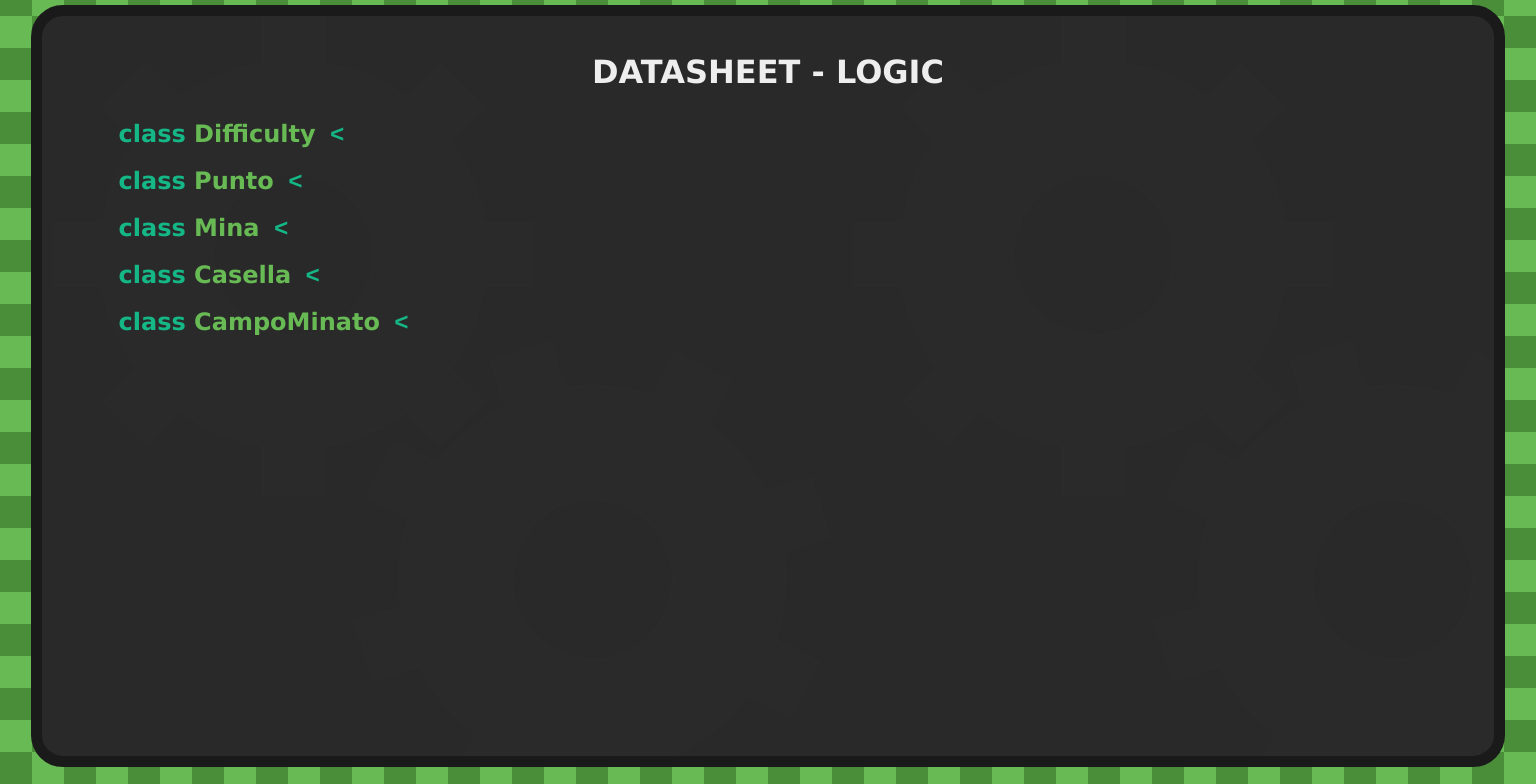
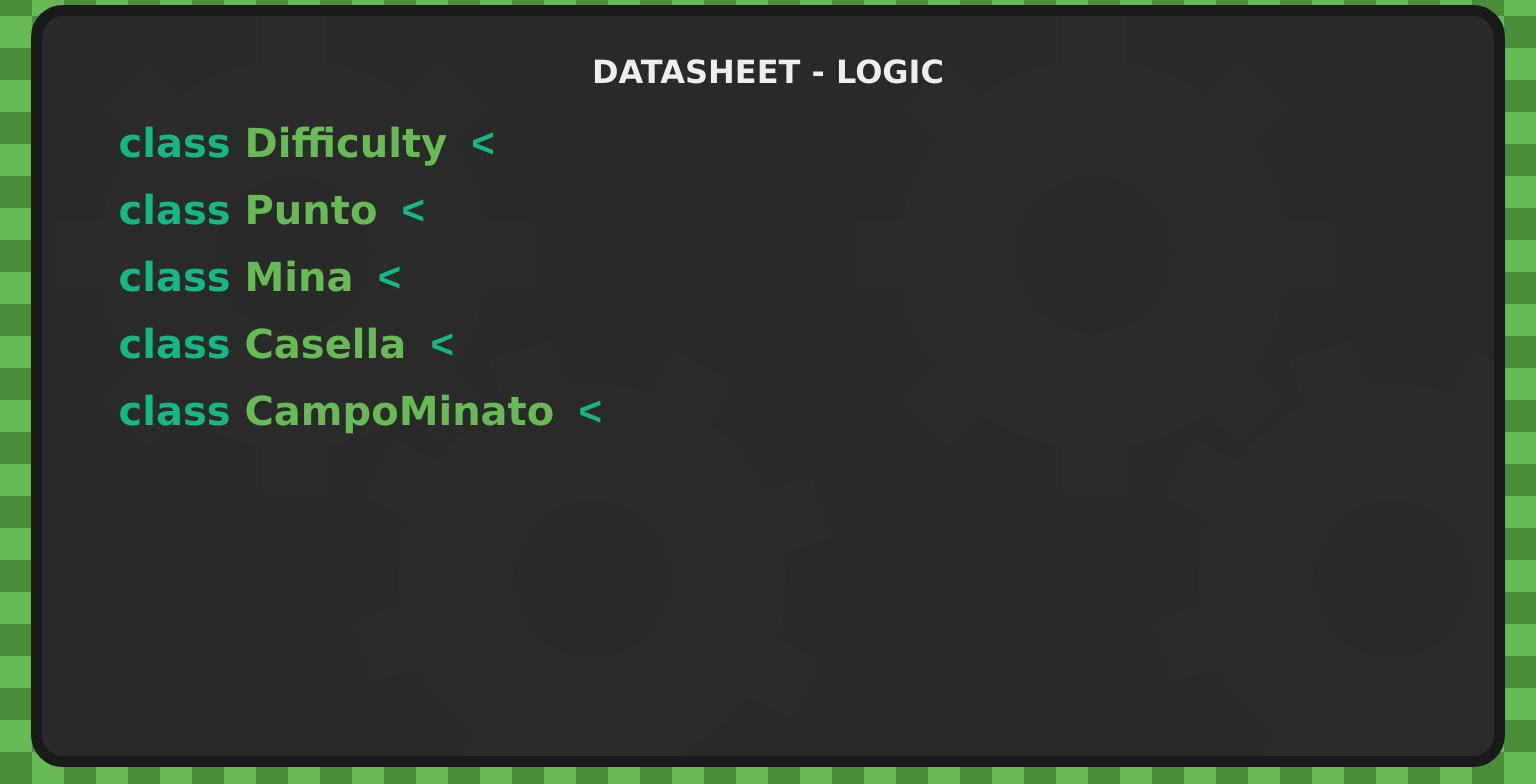
Before and after one commit to paolomalgarin/Boomba, a React (Vite) app: page / in a window 1536 px wide. Shown: the part 3920-4704 px from the top of the page. Built offline with nearby package versions, Linux system fonts and the light colour scheme.

Commit message:
cambiato stile parte grafica & logica

```diff
--- a/src/style/AttributesAccordion.css
+++ b/src/style/AttributesAccordion.css
@@ -33,3 +33,20 @@
 .AttributesAccordion *::-webkit-scrollbar {
     width: 0;
 }
+
+/* desktop gui */
+@media (min-width: 1281px) {
+
+    .AttributesAccordion .accordion-title {
+        font-size: 1.8rem;
+    }
+
+    .AttributesAccordion .accordion-wrapper .accordion-content {
+        font-size: 1.1rem;
+        max-width: 1200px;
+    }
+
+    .AttributesAccordion .accordion-wrapper {
+        padding-left: 40px;
+    }
+}
--- a/src/style/ClassAccordion.css
+++ b/src/style/ClassAccordion.css
@@ -4,7 +4,7 @@
     font-weight: 500;
 }
 
-.ClassAccordion .keyWord{
+.ClassAccordion .keyWord {
     color: var(--teal);
 }
 
@@ -38,3 +38,20 @@
 .ClassAccordion *::-webkit-scrollbar {
     width: 0;
 }
+
+/* desktop gui */
+@media (min-width: 1281px) {
+
+    .ClassAccordion .accordion-wrapper .accordion-content {
+        font-size: 1.1rem;
+        max-width: 1200px;
+    }
+
+    .ClassAccordion .accordion-title {
+        font-size: 2.5rem;
+    }
+
+    .ClassAccordion .accordion-wrapper {
+        padding-left: 40px;
+    }
+}
--- a/src/style/MethodsAccordion.css
+++ b/src/style/MethodsAccordion.css
@@ -34,3 +34,20 @@
 .MethodsAccordion *::-webkit-scrollbar {
     width: 0;
 }
+
+/* desktop gui */
+@media (min-width: 1281px) {
+
+    .MethodsAccordion .accordion-title {
+        font-size: 1.8rem;
+    }
+
+    .MethodsAccordion .accordion-wrapper .accordion-content {
+        font-size: 1.1rem;
+        max-width: 1200px;
+    }
+
+    .MethodsAccordion .accordion-wrapper {
+        padding-left: 40px;
+    }
+}
```
